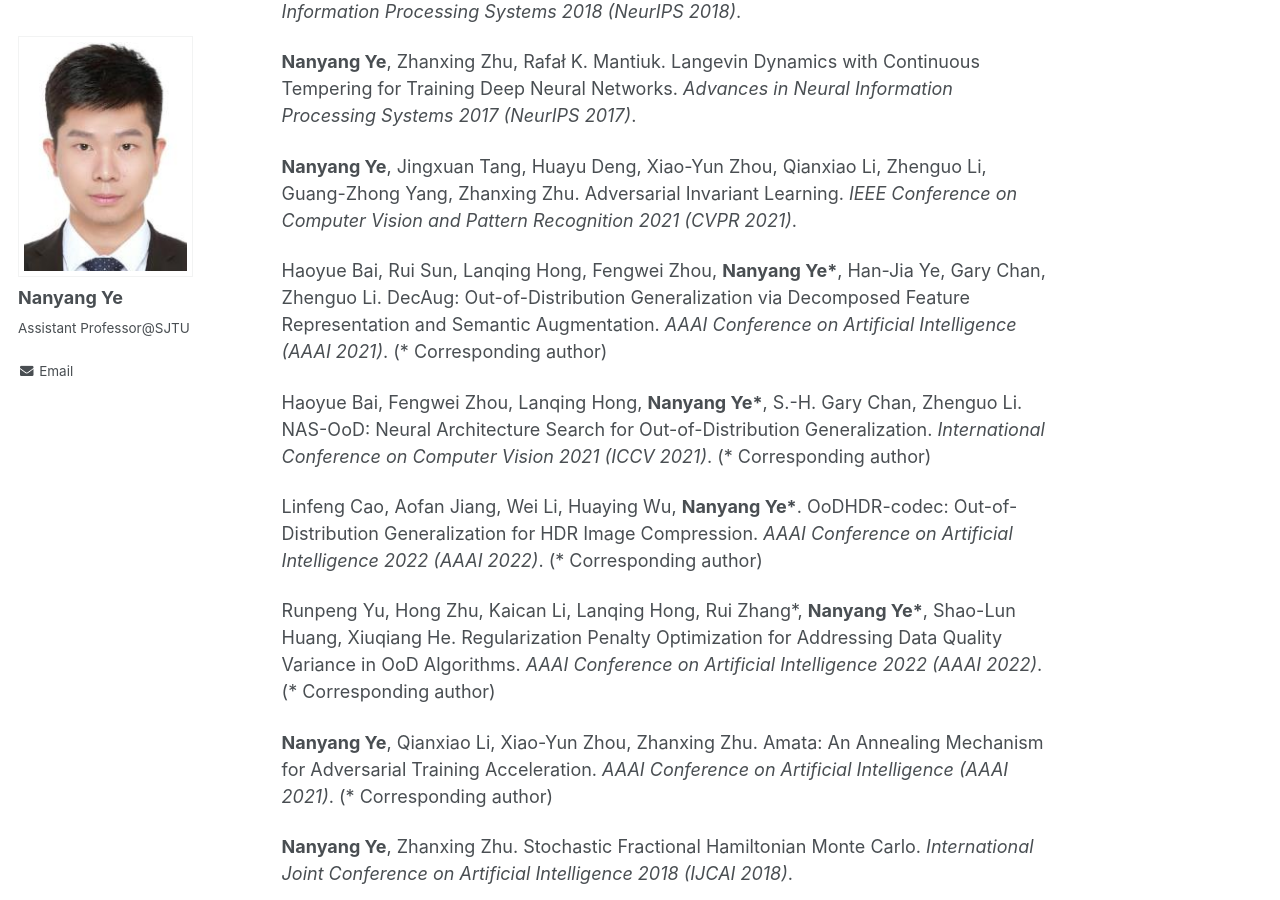
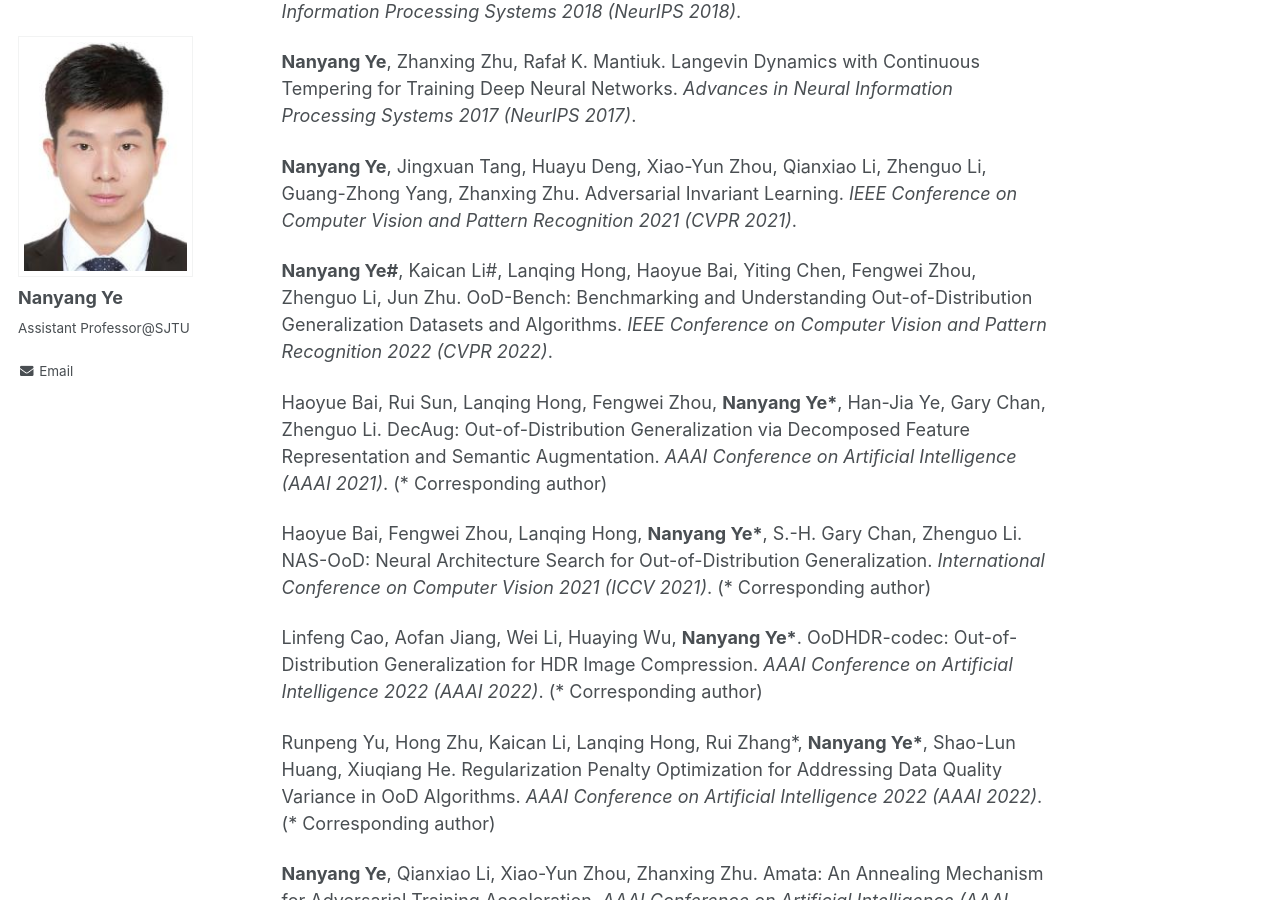
Before and after one commit to ynysjtu/ynysjtu.github.io, a Jekyll site: the page built from _pages/about.md, in a window 1280 px wide and 900 px high, scrolled down 595 px. Built offline with Jekyll 4.4.1, drawn with Linux system fonts in a browser that asks for light colours.

Commit message:
Update about.md

```diff
--- a/_pages/about.md
+++ b/_pages/about.md
@@ -21,6 +21,8 @@ I obtained PhD from University of Cambridge. My current research interests inclu
 **Nanyang Ye**, Zhanxing Zhu, Rafał K. Mantiuk. Langevin Dynamics with Continuous Tempering for Training Deep Neural Networks. *Advances in Neural Information Processing Systems 2017 (NeurIPS 2017)*.
 
 **Nanyang Ye**, Jingxuan Tang, Huayu Deng, Xiao-Yun Zhou, Qianxiao Li, Zhenguo Li, Guang-Zhong Yang, Zhanxing Zhu. Adversarial Invariant Learning. *IEEE Conference on Computer Vision and Pattern Recognition 2021 (CVPR 2021)*.
+
+**Nanyang Ye#**, Kaican Li#, Lanqing Hong, Haoyue Bai, Yiting Chen, Fengwei Zhou, Zhenguo Li, Jun Zhu. OoD-Bench: Benchmarking and Understanding Out-of-Distribution Generalization Datasets and Algorithms. *IEEE Conference on Computer Vision and Pattern Recognition 2022 (CVPR 2022)*.
 
 Haoyue Bai, Rui Sun, Lanqing Hong, Fengwei Zhou, **Nanyang Ye\***, Han-Jia Ye, Gary Chan, Zhenguo Li. DecAug: Out-of-Distribution Generalization via Decomposed Feature Representation and Semantic Augmentation. *AAAI Conference on Artificial Intelligence (AAAI 2021)*. (\* Corresponding author)
 
```
